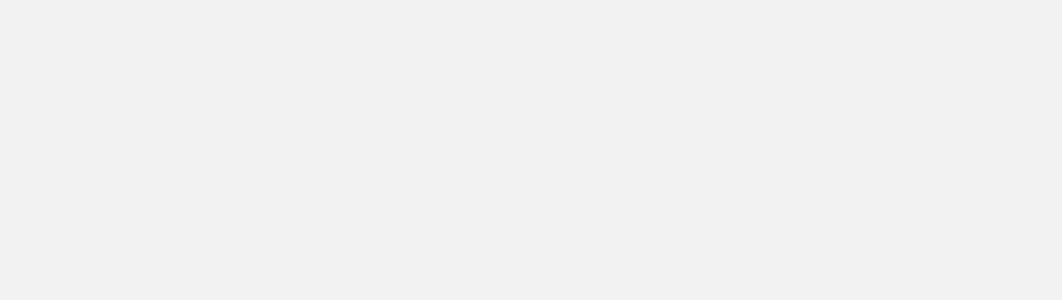
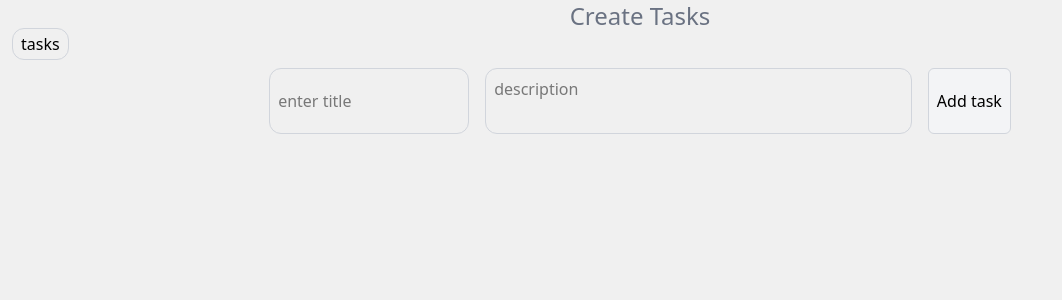
Before and after one commit to yaduit/KanbanTodo, a React app in the folder frontend/: page /create in a window 1280 px wide. Before the commit this address had no page. Shown: the top 300 px of the page, without its empty margins (0-1062 px from the left). Built offline with nearby package versions, Linux system fonts and the light colour scheme; the HTML template or start-up script is replaced by a standard one.

Commit message:
implemeted create in frontend

```diff
--- a/frontend/src/App.jsx
+++ b/frontend/src/App.jsx
@@ -2,6 +2,7 @@ import Register  from './pages/register.jsx';
 import { Routes, Route } from 'react-router-dom';
 import Login from './pages/login.jsx';
 import Home from './pages/home.jsx';
+import CreateTask from './pages/createTask.jsx';
 
 function App() {
 return(
@@ -9,6 +10,7 @@ return(
 
   <Route path='/' element={<Register/>}/>
   <Route path='/login' element={<Login/>}/>
+  <Route path='/create' element={<CreateTask/>}/>
   <Route path='/home' element={<Home/>}/>
 
    </Routes>
--- a/frontend/src/components/taskCard.jsx
+++ b/frontend/src/components/taskCard.jsx
@@ -0,0 +1,12 @@
+export default function TaskCard({title,description,createdAt}){
+   return(
+    <div>
+      <div className="tasks p-2 border border-gray-300 rounded-xl">
+              <h3 className="text-xl text-center mb-2 text-gray-400 font-semibold">{title}</h3>
+              <p className="text-gray-500">{description}</p>
+              <h5 className="mt-2 text-sm text-gray-400">Created at: {new Date(createdAt).toLocaleDateString()}</h5>
+      </div>
+   </div>
+   )
+
+}
--- a/frontend/src/pages/createTask.jsx
+++ b/frontend/src/pages/createTask.jsx
@@ -1,12 +1,44 @@
-import React from 'react'
-import Button from '../components/Button.jsx';
-import TaskCard from '../components/taskCard.jsx';
+
+import { useState } from "react"
+import api from "../api/axios"
+import Button from "../components/Button"
+import { useNavigate } from "react-router-dom"
+import { Link } from "react-router-dom"
+
+
 export default function CreateTask() {
+  const [title, setTitle] = useState('');
+  const [desc ,setDesc] = useState('');
+  const navigate = useNavigate();
+
+
+  const addTasks = async (e)=>{
+    e.preventDefault();
+    if(!title|| !desc) return alert('fill all the fields');
+    try{
+      await api.post('/tasks',{
+      title,
+      description: desc
+    });
+    setTitle('')
+    setDesc('')
+    navigate('/home')
+    } catch(err){
+      console.log(err.message)
+    }
+  }
+
   return (
     <div>
-      <input type="text" />
-      <input type="text" />
-      <Button>Add task</Button>
+      <h3 className="text-2xl text-center text-gray-500">Create Tasks</h3>
+          <Link className="px-2 py-1 m-3 border border-gray-300 rounded-xl" to='/home'>tasks</Link>
+            <form onSubmit={addTasks}>
+            <div className="flex justify-center gap-4 mt-3">
+            <input className="w-50 outline-none px-2 py-1 border border-gray-300 rounded-xl" type="text" placeholder="enter title" value={title} onChange={e=> setTitle(e.target.value)}/>
+            <textarea className="outline-none px-2 py-2 border border-gray-300 rounded-xl resize-none w-1/3" placeholder="description"value={desc} onChange={e=> setDesc(e.target.value)}></textarea>
+            <Button type="submit">Add task</Button>
+            </div>
+            </form>
 
     </div>
   )
--- a/frontend/src/pages/home.jsx
+++ b/frontend/src/pages/home.jsx
@@ -1,7 +1,48 @@
+ import api from "../api/axios"
+ import TaskCard from "../components/taskCard"
+ import Spinner from '../components/spinner.jsx'
+import { useEffect, useState } from "react"
+ export default function Home(){
+  const[tasks , setTasks] = useState([]);
+  const[loading, setLoading] = useState(true);
 
- export default function Home(){
+ const getTasks = async function (){
+    try{
+      const res = await api.get('/tasks')
+      console.log(res.data)
+      setTasks(res.data.tasks)
+    }catch(err){
+      console.log(err.message);
+    }finally{
+      setLoading(false)
+    }
+   }
+
+   useEffect(()=>{
+    getTasks()
+   },[])
+
+   if(loading) {
+    return (
+      <div className="flex justify-center mt-10">
+        <Spinner/>
+      </div>
+    )
+   }
     return(
-        <div>
+        <div className="m-4">
+
+          <div className=" grid grid-cols-1 sm:grid-cols-2 lg:grid-cols-3 xl:grid-cols-4  m-4 gap-3">
+            {tasks.length === 0 && <p className=" text-xl text-gray-400 ">No tasks found</p>}
+            {tasks.map((task)=>{
+              return(
+                <TaskCard key={task._id} title={task.title} description={task.description} createdAt={task.createdAt}/>
+              )
+            })}
+
+
+
+          </div>
 
         </div>
     )
--- a/frontend/src/pages/login.jsx
+++ b/frontend/src/pages/login.jsx
@@ -21,7 +21,7 @@ export default function Login() {
     }catch(err){
       console.log(err.message);
     }
-    navigate('/Home')
+    navigate('/create')
   }
   return (
     <div className='flex min-h-screen justify-center'>
```
